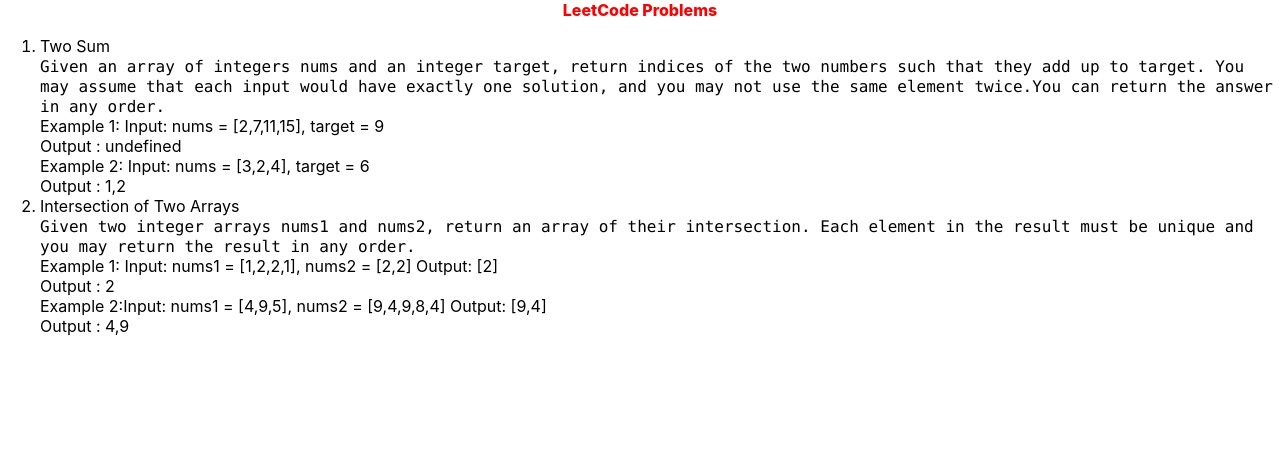
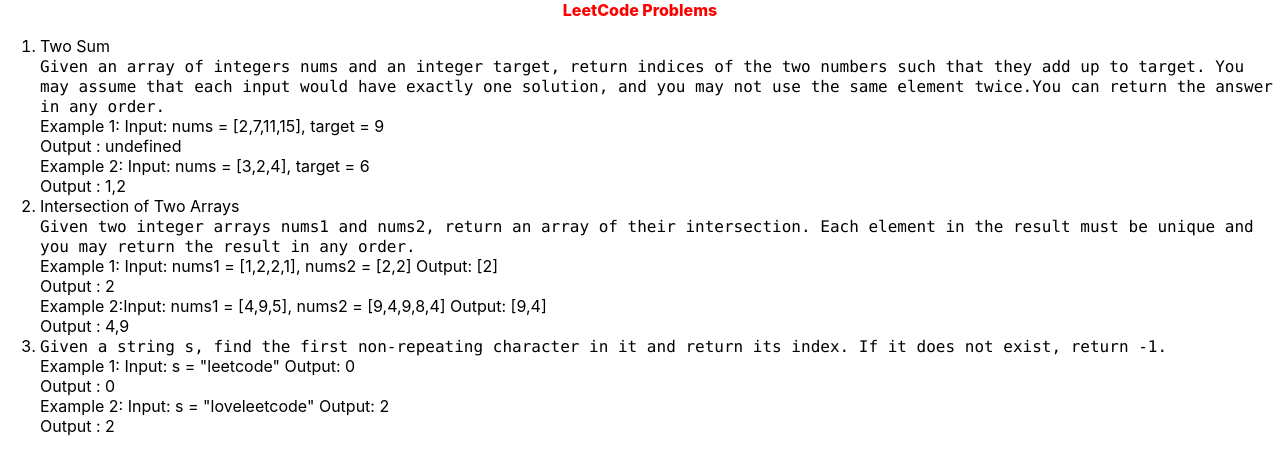
Before and after one commit to shahmansi25/leetcode-problems, a React (Create React App) app: page / in a window 1280 px wide. Shown: the top 474 px of the page. Built offline with nearby package versions, Linux system fonts and the light colour scheme.

Commit message:
unique first character solution

```diff
--- a/src/App.js
+++ b/src/App.js
@@ -1,5 +1,6 @@
 import IntercesctionTwoArray from "./HashMap/IntercesctionTwoArray";
 import TwoSum from "./HashMap/TwoSum";
+import UniqueChar from "./HashMap/UniqueChar";
 
 
 function App() {
@@ -15,6 +16,9 @@
         <li> Intersection of Two Arrays
           <IntercesctionTwoArray />
         </li>
+        <li>
+          <UniqueChar />
+        </li>
       </ol>
       </>
   );
--- /dev/null
+++ b/src/HashMap/UniqueChar.jsx
@@ -0,0 +1,31 @@
+const UniqueChar = () => {
+  const uniqueVal = (s) => {
+    let obj ={}
+    for (let i = 0; i < s.length; i++) {
+      if (!obj[s[i]]) {
+          obj[s[i]] = 1
+      } else {
+        obj[s[i]] =  obj[s[i]] + 1
+      }
+    }
+
+    for (let i = 0; i < s.length; i++){
+      if(obj[s[i]] === 1) return i
+    }
+     return -1
+
+
+  }
+  return (
+   <div>
+      <code>
+      Given a string s, find the first non-repeating character in it and return its index. If it does not exist, return -1.
+      </code>
+      <div>Example 1: Input: s = "leetcode"  Output: 0</div>
+      <div>{`Output : ${uniqueVal("leetcode")}`}</div>
+      <div> Example 2: Input: s = "loveleetcode" Output: 2</div>
+      <div>{`Output : ${uniqueVal("loveleetcode")}`}</div>
+    </div>
+)
+}
+export default UniqueChar
```
